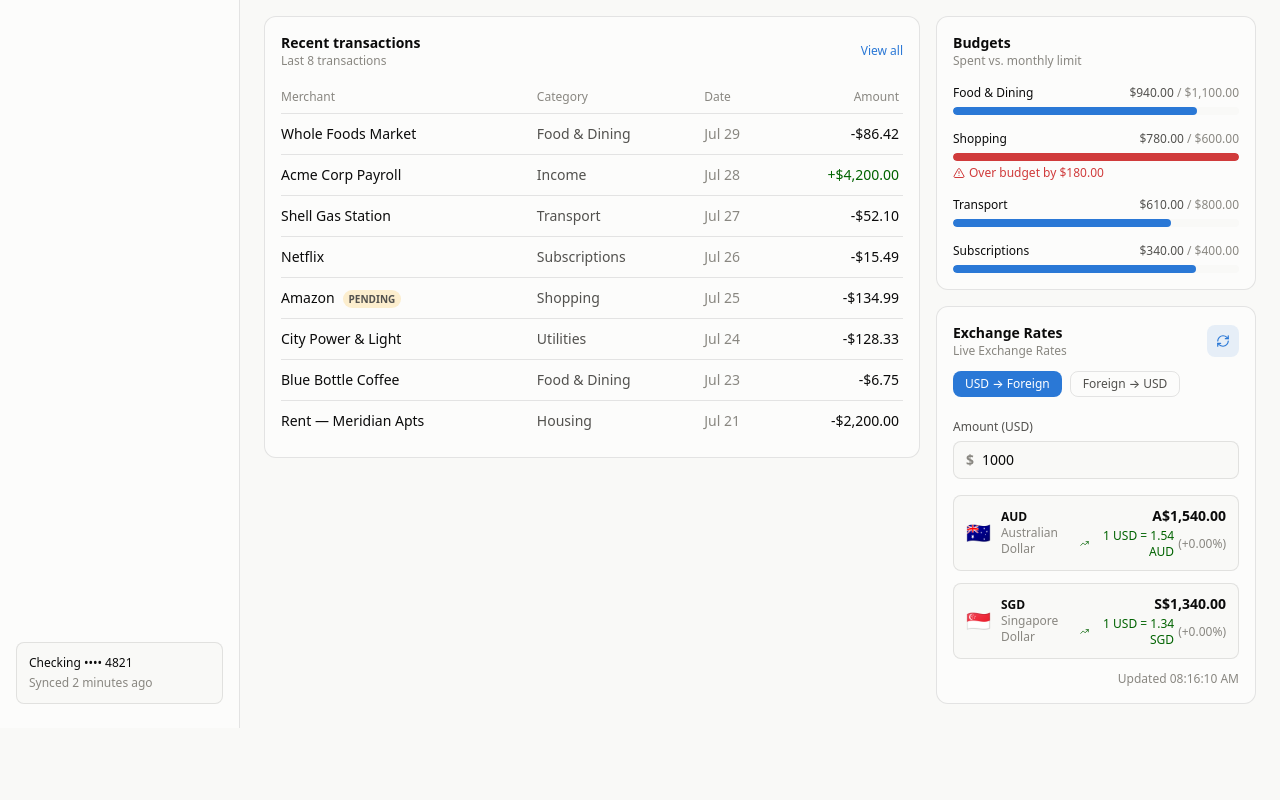
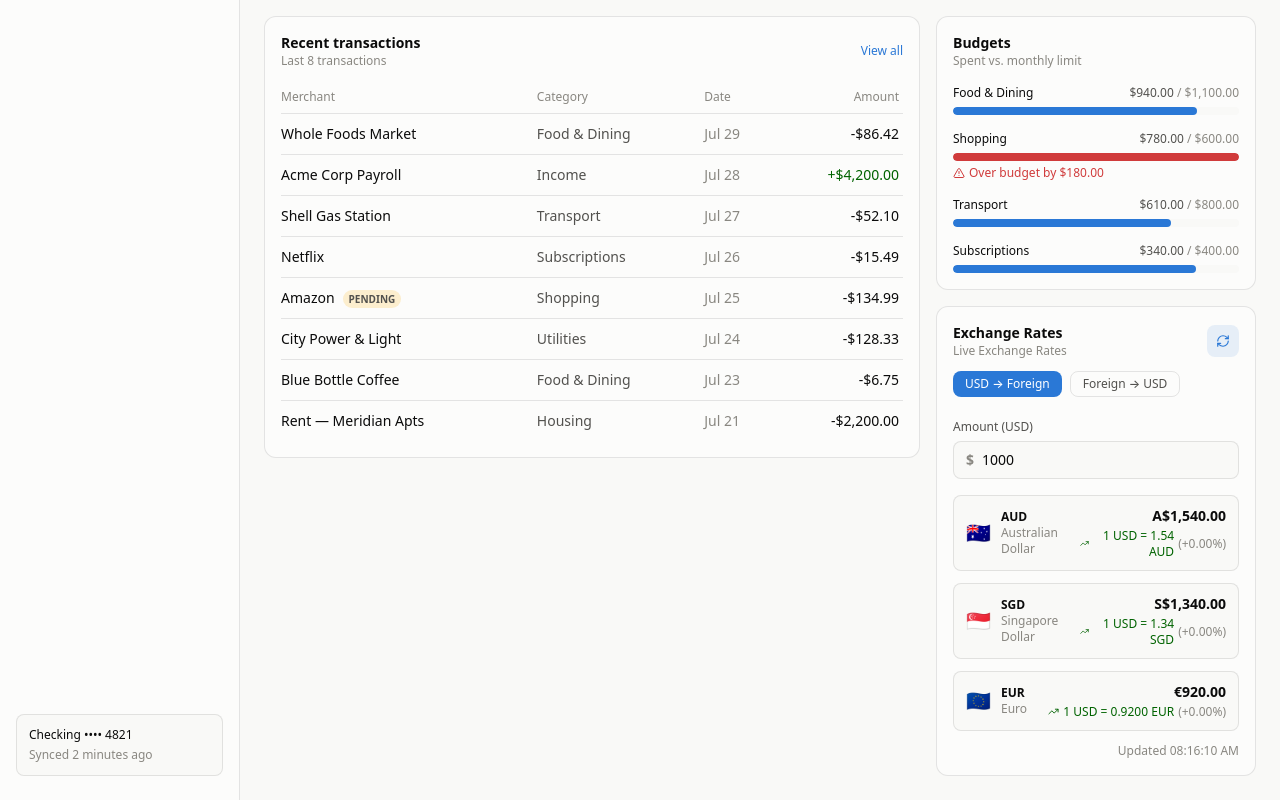
Before and after one commit to calvinrahmat/finance-dashboard, a React (Vite) app: page / in a window 1280 px wide. Shown: the part 602-1402 px from the top of the page. Before the commit the page ends 1330 px from the top, so only its background shows below. Built offline with nearby package versions, Linux system fonts and the light colour scheme.

Commit message:
MOBL-56 added USD to EUR on the exchange rate widget

```diff
--- a/src/components/ExchangeRateWidget.tsx
+++ b/src/components/ExchangeRateWidget.tsx
@@ -12,6 +12,7 @@
 const BASE_RATES: Rate[] = [
   { currency: "Australian Dollar", code: "AUD", flag: "\uD83C\uDDE6\uD83C\uDDFA", rate: 1.54, deltaPct: 0.00 },
   { currency: "Singapore Dollar",  code: "SGD", flag: "\uD83C\uDDF8\uD83C\uDDEC", rate: 1.34, deltaPct: 0.00 },
+  { currency: "Euro",              code: "EUR", flag: "\uD83C\uDDEA\uD83C\uDDFA", rate: 0.92, deltaPct: 0.00 },
 ];
 
 function jitter(rate: number): number {
@@ -30,6 +31,7 @@
     case "USD": return "$";
     case "AUD": return "A$";
     case "SGD": return "S$";
+    case "EUR": return "€";
     default:    return "";
   }
 }
```
